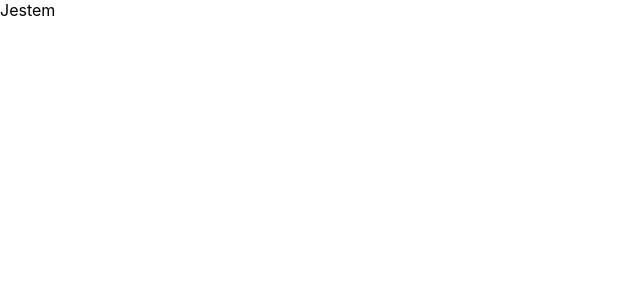
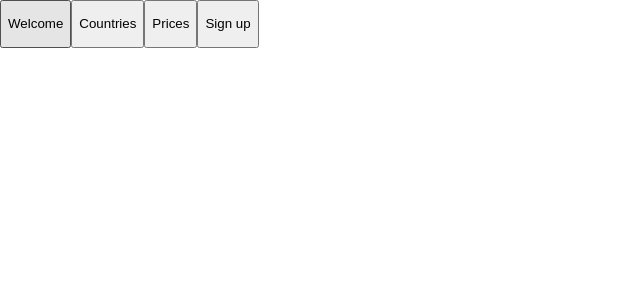
Before and after one commit to MateuszKar2/travel-app, a React (Create React App) app: page / in a window 1280 px wide. Shown: the top 300 px of the page, without its empty margins (0-640 px from the left). Built offline with nearby package versions, Linux system fonts and the light colour scheme.

Commit message:
add content

```diff
--- a/src/components/Welcome/Welcome.jsx
+++ b/src/components/Welcome/Welcome.jsx
@@ -1,10 +1,18 @@
 
-
+import styles from './Welcome.module.css'
 
 export const Welcome = () => {
     return(
         <>
-            <div>Jestem</div>
+        <div className={styles.welcome__picture}>
+            <div className={styles.heading}>
+                <button className={styles.btn} type="button"><p className={styles.btn__text}>Welcome</p></button>
+                <button className={styles.btn} type="button"><p className={styles.btn__text}>Countries</p></button>
+                <button className={styles.btn} type="button"><p className={styles.btn__text}>Prices</p></button>
+                <button className={styles.btn} type="button"><p className={styles.btn__text}>Sign up</p></button>
+            </div>
+        </div>
+
         </>
     )
 }
```
